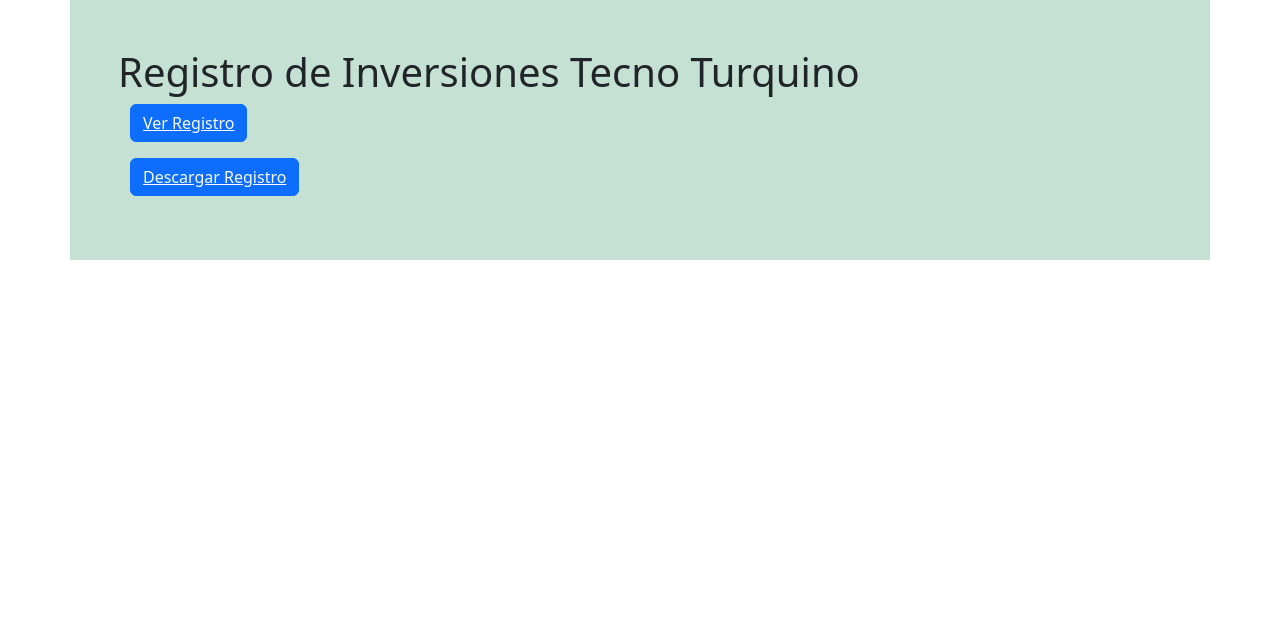
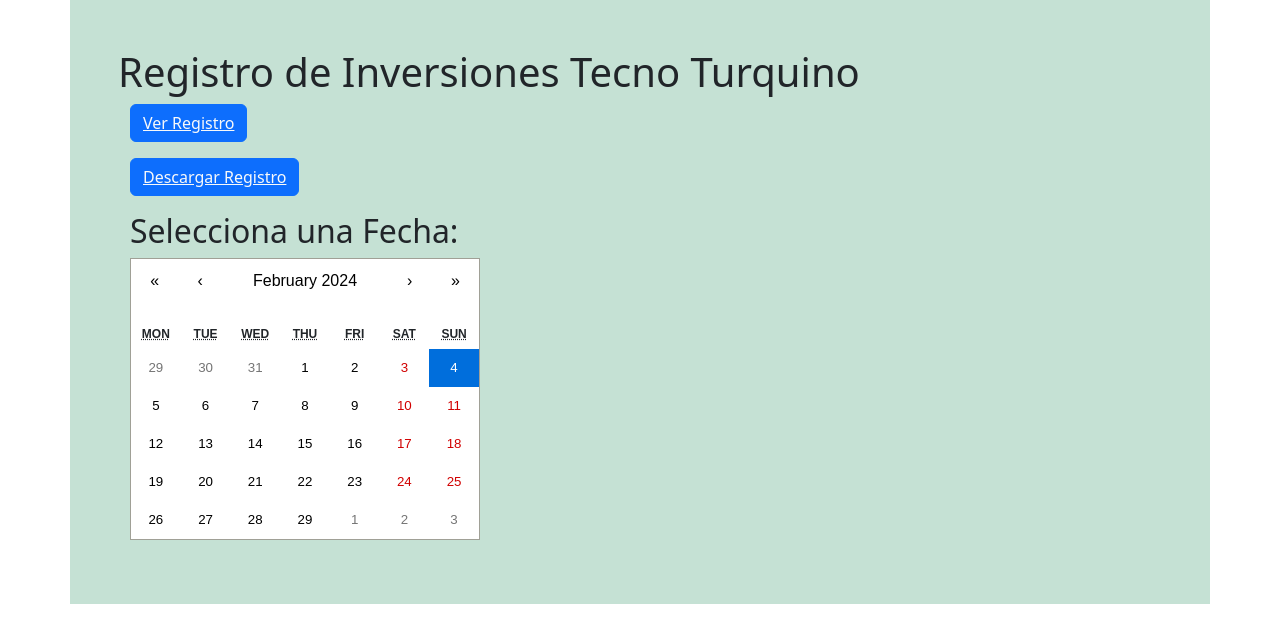
Before and after one commit to Johnnyinlove/Matematico, a React (Vite) app: page /Matematico/Economia in a window 1280 px wide. Shown: the top 642 px of the page. Built offline with nearby package versions, Linux system fonts and the light colour scheme.

Commit message:
horarios

```diff
--- a/package.json
+++ b/package.json
@@ -15,6 +15,7 @@
     "bootstrap": "^5.3.3",
     "react": "^18.2.0",
     "react-bootstrap": "^2.10.5",
+    "react-calendar": "^5.1.0",
     "react-copy-to-clipboard": "^5.1.0",
     "react-dom": "^18.2.0",
     "react-pdf": "^9.1.1",
--- a/src/Economia.tsx
+++ b/src/Economia.tsx
@@ -1,35 +1,74 @@
-
+import React, { useState } from 'react';
+import Calendar from 'react-calendar';
+import 'react-calendar/dist/Calendar.css'; // Importar estilos del calendario
 import Economiaq from '/Economia.pdf';
 
 export default function Economia() {
-    return(
+    const [date, setDate] = useState(new Date());
 
+    // Fecha de inicio para Juan: 13 de enero de 2025
+    const startDateJuan = new Date(2025, 0, 7); // 0 representa enero
+
+    // Fecha de inicio para Dargelis: 3 de enero de 2025
+    const startDateDargelis = new Date(2025, 0, 3); // 0 representa enero
+
+    // Función para generar las fechas cada 8 días
+    const generateEventDates = (startDate:any, occurrences:any) => {
+        const eventDates = [];
+        for (let i = 0; i < occurrences; i++) {
+            const eventDate = new Date(startDate);
+            eventDate.setDate(startDate.getDate() + i * 8);
+            eventDates.push(eventDate);
+        }
+        return eventDates;
+    };
+
+    // Generar las fechas de los eventos para Juan y Dargelis
+    const eventDatesJuan = generateEventDates(startDateJuan, 50); // Cambia el 10 por el número de ocurrencias que deseas
+    const eventDatesDargelis = generateEventDates(startDateDargelis, 50); // Cambia el 10 por el número de ocurrencias que deseas
+
+    return (
         <>
-
             <div className='container bg-success bg-opacity-25 p-5 border-opacity-75'>
                 <h1>Registro de Inversiones Tecno Turquino</h1>
-
 
                 <div className="container-sm color-primary">
                     <div>
                         <div className='btn btn-primary'>
-    <a className="fs-6 text-light"  href={Economiaq} target="_blank" rel="noopener noreferrer">
+                            <a className="fs-6 text-light" href={Economiaq} target="_blank" rel="noopener noreferrer">
                                 Ver Registro
                             </a>
                         </div>
                     </div>
 
-
                     <div className="margin-top-bottom">
                         <div className='btn btn-primary'>
-    <a className="fs-6 text-light"  href={Economiaq} target="_blank" rel="noopener noreferrer" download="Registro de Economia TecnoTurquino.pdf">
+                            <a className="fs-6 text-light" href={Economiaq} target="_blank" rel="noopener noreferrer" download="Registro de Economia TecnoTurquino.pdf">
                                 Descargar Registro
                             </a>
                         </div>
                     </div>
+
+                    {/* Calendario */}
+                    <div className="margin-top-bottom">
+                        <h2>Selecciona una Fecha:</h2>
+                        <Calendar
+                            // onChange={setDate}
+                            value={date}
+                            tileContent={({ date }) => {
+                                // Verifica si la fecha es una de las fechas de evento para Juan o Dargelis
+                                if (eventDatesJuan.some(eventDate => eventDate.toDateString() === date.toDateString())) {
+                                    return (<p className="text-danger">Lusme</p>);
+                                }
+                                if (eventDatesDargelis.some(eventDate => eventDate.toDateString() === date.toDateString())) {
+                                    return (<p className="text-primary">Darge <p>Margar</p></p>);
+                                }
+                                return null;
+                            }}
+                        />
                     </div>
-
+                </div>
             </div>
         </>
-    )
+    );
 }
```
Also changed, not shown: 1 other file (tests, documents, lock files or other folders). Lines whose indentation alone changed are shown as unchanged.
